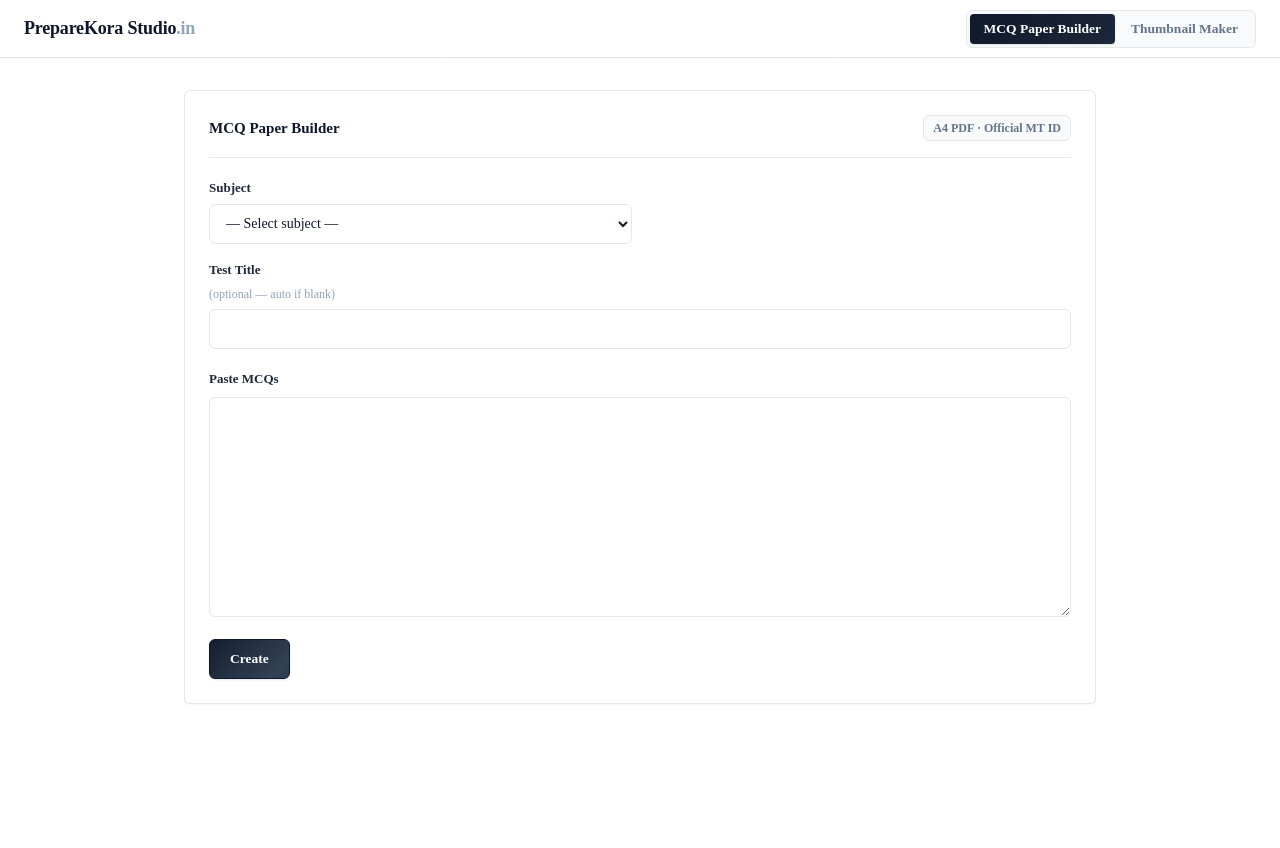
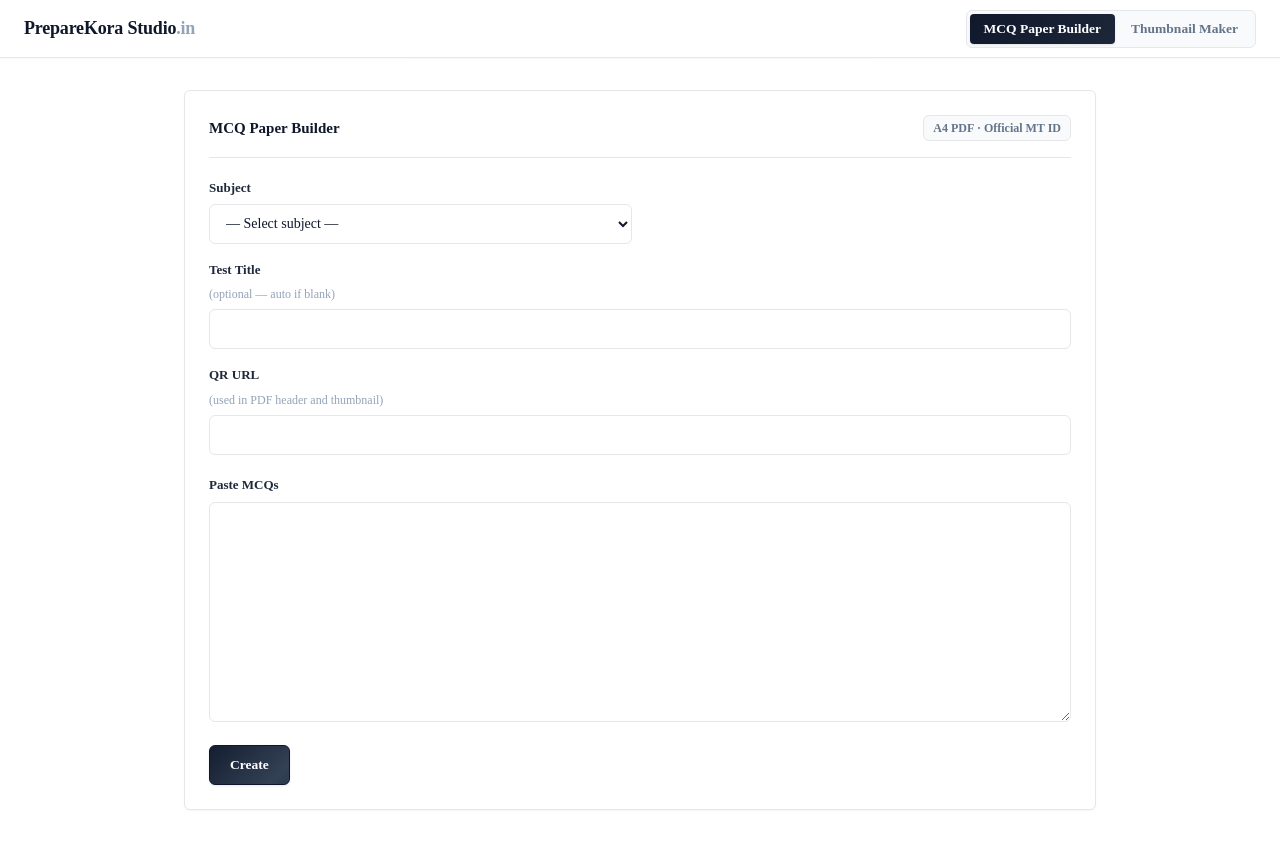
Before and after one commit to yadavwebtechnologies-softwares/image-maker, a plain HTML site: page index.html in a window 1280 px wide. Before the commit the page ends 800 px from the top, so only its background shows below. Drawn offline with nearby package versions, Linux system fonts and the light colour scheme.

Commit message:
Update index.html

```diff
--- a/index.html
+++ b/index.html
@@ -52,6 +52,10 @@
 
         <label class="full">Test Title <span class="opt">(optional — auto if blank)</span>
           <input id="paper-title" type="text">
+        </label>
+
+        <label class="full">QR URL <span class="opt">(used in PDF header and thumbnail)</span>
+          <input id="paper-qr-url" type="text">
         </label>
       </div>
 
```
